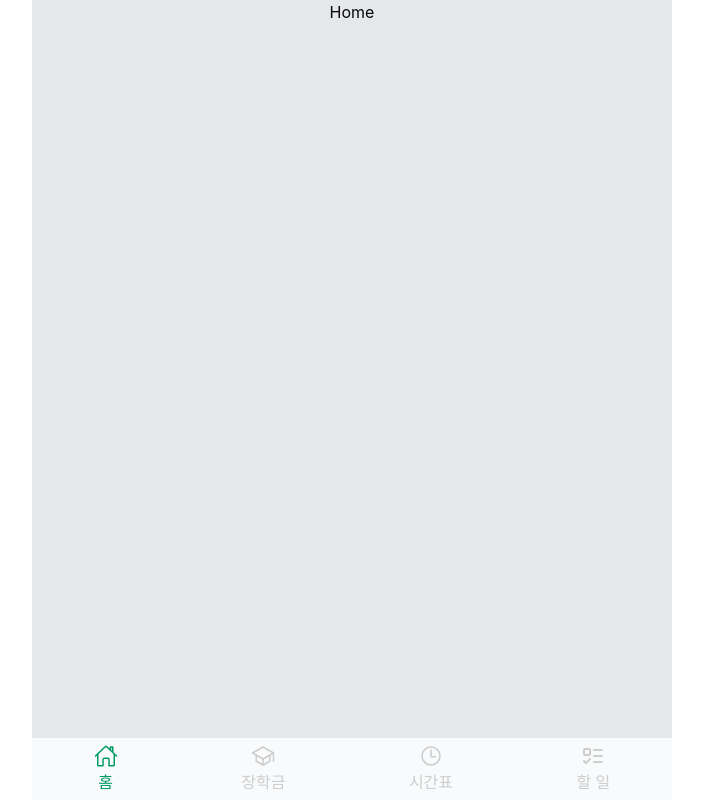
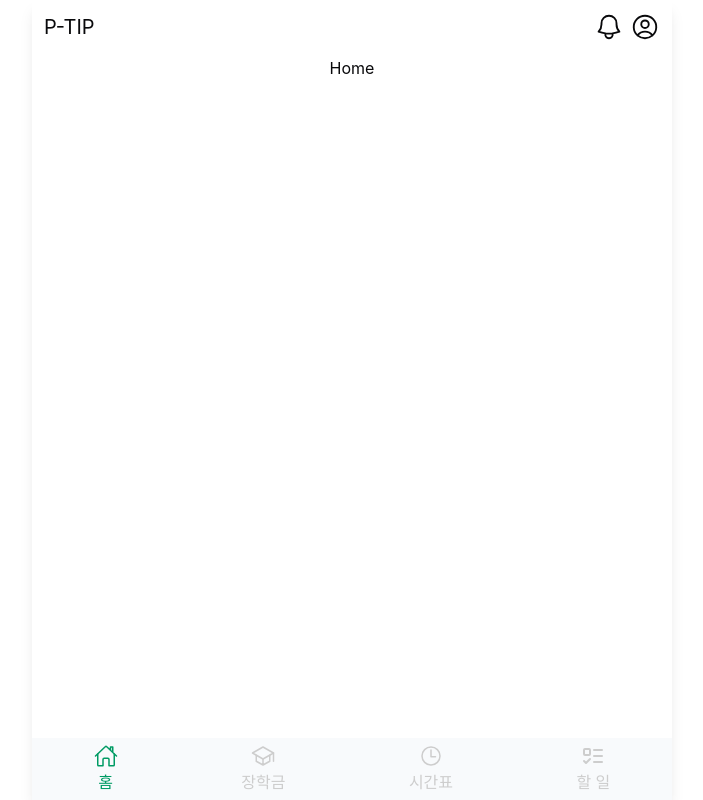
Before and after one commit to P-Tip/frontend_v2, a React (Vite) app: page / in a window 1280 px wide. Shown: the whole page, without its empty margins (288-991 px from the left). Built offline with nearby package versions, Linux system fonts and the light colour scheme.

Commit message:
feat: Header 컴포넌트 구현

```diff
--- /dev/null
+++ b/src/components/layout/Header.tsx
@@ -0,0 +1,16 @@
+import { HiOutlineBell } from "react-icons/hi2";
+import { HiOutlineUserCircle } from "react-icons/hi2";
+
+const Header = () => {
+  return (
+    <div className="fixed w-full max-w-screen-sm z-10 flex justify-between items-center p-3 bg-white">
+      <h1 className="text-xl">P-TIP</h1>
+      <div className="flex space-x-1.5">
+        <HiOutlineBell className="text-3xl" />
+        <HiOutlineUserCircle className="text-3xl" />
+      </div>
+    </div>
+  );
+};
+
+export default Header;
--- a/src/components/layout/Layout.tsx
+++ b/src/components/layout/Layout.tsx
@@ -1,5 +1,6 @@
 import { ReactNode } from "react";
 import Footer from "./Footer";
+import Header from "./Header";
 
 interface LayoutProps {
   children: ReactNode;
@@ -7,8 +8,9 @@ interface LayoutProps {
 
 const Layout = ({ children }: LayoutProps) => {
   return (
-    <div className="w-full h-full bg-gray-200">
-      <div>{children}</div>
+    <div className="w-full h-full shadow-lg">
+      <Header />
+      <div className="w-full pt-14 pb-16">{children}</div>
       <Footer />
     </div>
   );
--- a/src/components/layout/NavItem.tsx
+++ b/src/components/layout/NavItem.tsx
@@ -13,7 +13,7 @@ const NavItem = ({ link, icon, label }: NavItemProps) => {
   return (
     <Link
       to={link}
-      className={`flex flex-col items-center ${isSamePath ? "text-[#009b64]" : "text-[#CDCDCD]"} hover:text-[#009b64]`}
+      className={`flex flex-col items-center ${isSamePath ? "text-ptu-green" : "text-ptu-gray"} hover:text-ptu-green`}
     >
       {icon}
       {label}
--- a/tailwind.config.js
+++ b/tailwind.config.js
@@ -50,6 +50,9 @@ export default {
           4: "hsl(var(--chart-4))",
           5: "hsl(var(--chart-5))",
         },
+        "ptu-green": "#009b64",
+        "ptu-red": "#EE0031",
+        "ptu-gray": "#CDCDCD",
       },
     },
   },
```
